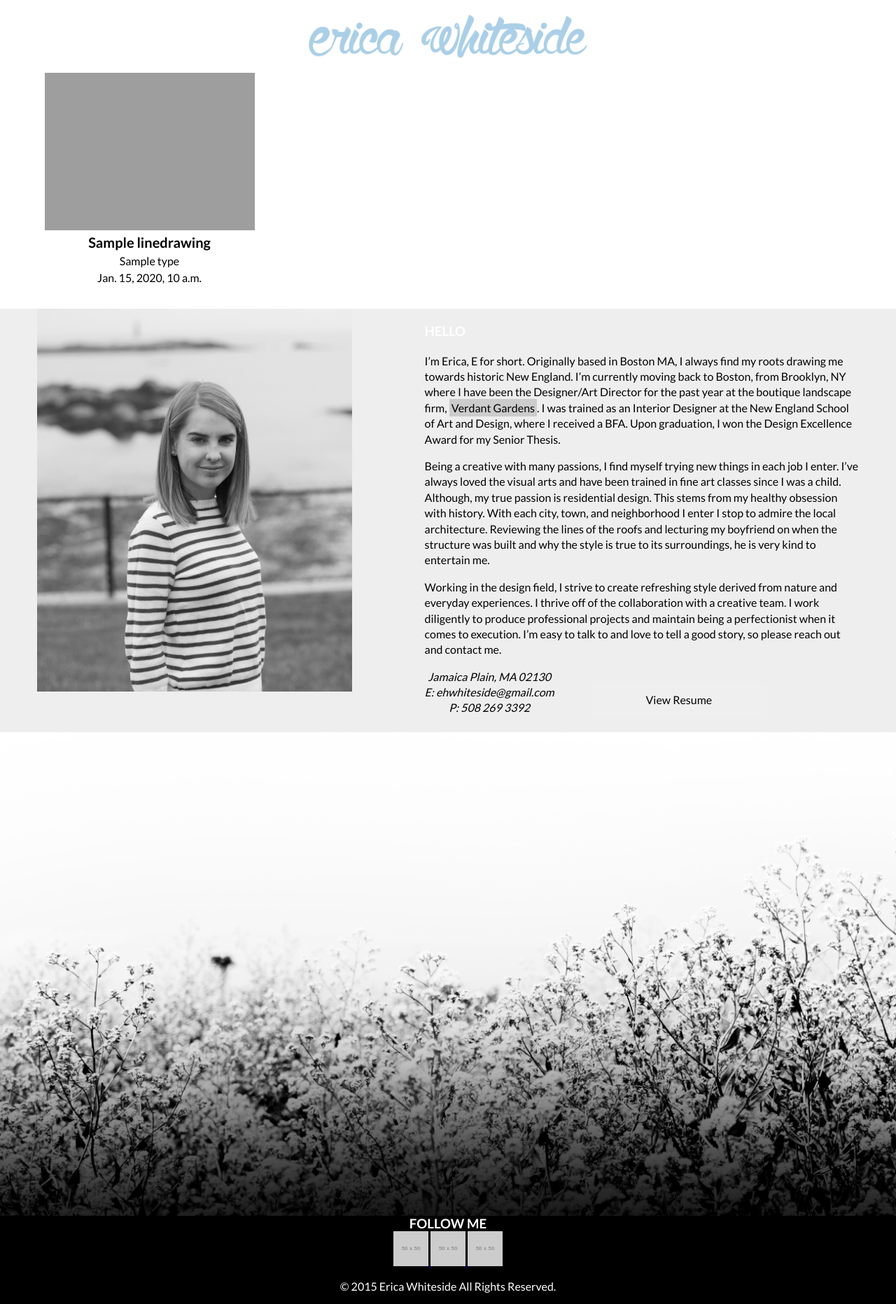
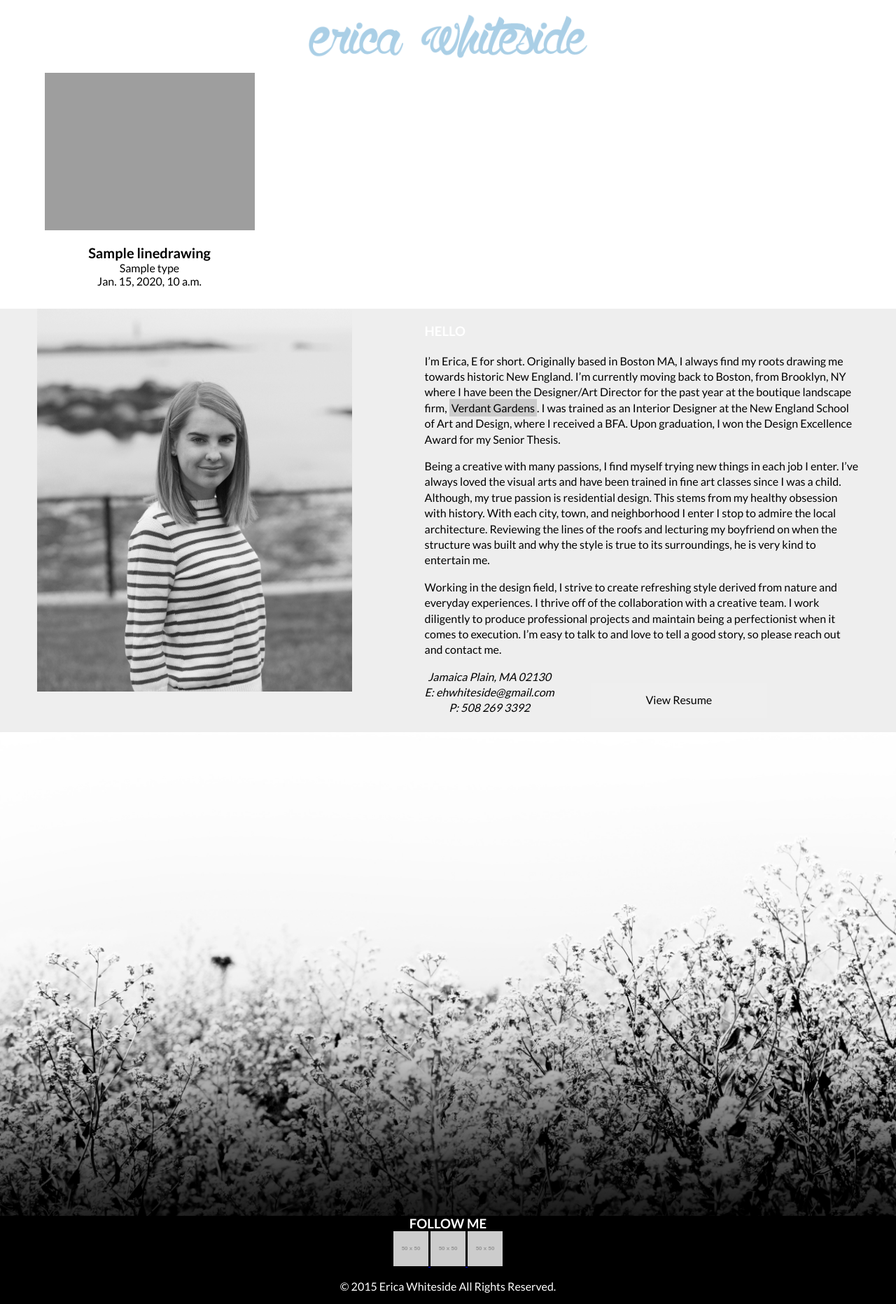
Before and after one commit to Kriordan/wiggletwo, a Django app: template templates/portfolio/home.html in a window 1280 px wide. Shown: the whole page at 70% size. Run offline with Django 3.2, Linux system fonts and the light colour scheme; the template is opened without the code that fills it: most values are stand-ins (such as "Sample title", 1, 10 or a date in 2020); grey boxes labelled with a size stand in for pictures from a placeholder-image service; parts of the project's set-up code (start-up, migrations or seed data) failed here and were passed over; some libraries are stand-ins or nearby versions; grey boxes are pictures that could not be loaded.

Commit message:
Minor style edits on home

```diff
--- a/templates/portfolio/home.html
+++ b/templates/portfolio/home.html
@@ -28,7 +28,7 @@
 
         <div class="home-secondbanner-bio">
             <h3>Hello</h3>
-            <p>I’m Erica, E for short. Originally based in Boston MA, I always find my roots drawing me towards historic New England. I’m currently moving back to Boston, from Brooklyn, NY where I have been the Designer/Art Director for the past year at the boutique landscape firm, <a class="home-secondbanner-bio-link" href="www.verdantgardens.com">Verdant Gardens</a>. I was trained as an Interior Designer at the New England School of Art and Design, where I received a BFA. Upon graduation, I won the Design Excellence Award for my Senior Thesis.</p>
+            <p>I’m Erica, E for short. Originally based in Boston MA, I always find my roots drawing me towards historic New England. I’m currently moving back to Boston, from Brooklyn, NY where I have been the Designer/Art Director for the past year at the boutique landscape firm, <a class="home-secondbanner-bio-link" href="http://www.verdantgardens.com" target="_blank">Verdant Gardens</a>. I was trained as an Interior Designer at the New England School of Art and Design, where I received a BFA. Upon graduation, I won the Design Excellence Award for my Senior Thesis.</p>
             <p>Being a creative with many passions, I find myself trying new things in each job I enter. I’ve always loved the visual arts and have been trained in fine art classes since I was a child. Although, my true passion is residential design. This stems from my healthy obsession with history. With each city, town, and neighborhood I enter I stop to admire the local architecture. Reviewing the lines of the roofs and lecturing my boyfriend on when the structure was built and why the style is true to its surroundings, he is very kind to entertain me.</p>
             <p>Working in the design field, I strive to create refreshing style derived from nature and everyday experiences. I thrive off of the collaboration with a creative team. I work diligently to produce professional projects and maintain being a perfectionist when it comes to execution. I’m easy to talk to and love to tell a good story, so please reach out and contact me.</p>
             <div class="home-secondbanner-contact">
--- a/wiggletwo/static/portfolio/css/main.css
+++ b/wiggletwo/static/portfolio/css/main.css
@@ -80,10 +80,13 @@ body {
   max-height: 300px;
   max-width: 300px;
 }
-.home-firstbanner-carousel-linedrawing p {
-  margin: 5px;
+.home-firstbanner-carousel-copy {
+  margin-top: 20px;
 }
-.home-firstbanner-carousel-linedrawing p:first-of-type {
+.home-firstbanner-carousel-copy p {
+  margin: 0;
+}
+.home-firstbanner-carousel-copy p:first-of-type {
   font-size: 20px;
   font-weight: 700;
 }
--- a/wiggletwo/static/portfolio/less/home.less
+++ b/wiggletwo/static/portfolio/less/home.less
@@ -12,9 +12,13 @@
                     max-height: 300px;
                     max-width: 300px;
                 }
+            }
+
+            &-copy {
+                margin-top: 20px;
 
                 p {
-                    margin: 5px;
+                    margin: 0;
 
                     &:first-of-type {
                         font-size: 20px;
```
